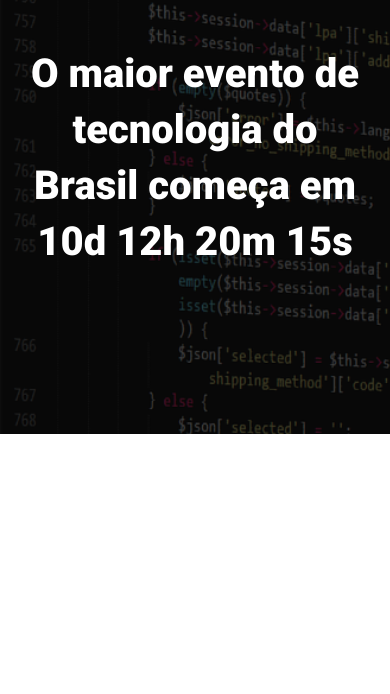
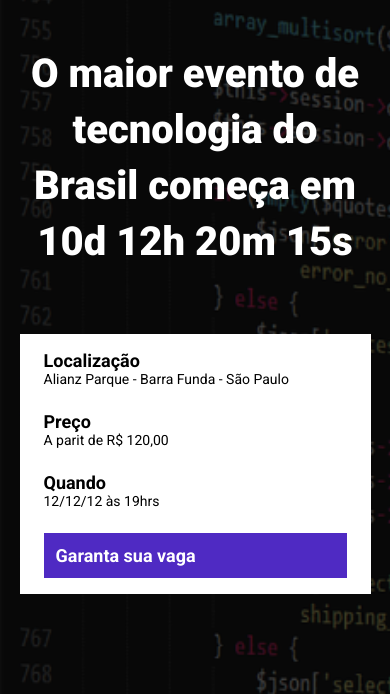
Before and after one commit to bcadore/EBAC_Talks, a website built with Parcel: page src/index.html in a window 390 px wide. Shown: the part 162-856 px from the top of the page. Built offline with nearby package versions, Linux system fonts and the light colour scheme.

Commit message:
Adicionando a barra de informação

```diff
--- a/src/index.html
+++ b/src/index.html
@@ -21,6 +21,23 @@
         <p class="hero__text">
           O maior evento de tecnologia do Brasil começa em 10d 12h 20m 15s
         </p>
+        <div class="infos-bar">
+          <ul class="infos-bar__infos">
+            <li class="infos-bar__infos__item">
+              <b>Localização</b>
+              Alianz Parque - Barra Funda - São Paulo
+            </li>
+            <li class="infos-bar__infos__item">
+              <b>Preço</b>
+              A parit de R$ 120,00
+            </li>
+            <li class="infos-bar__infos__item">
+              <b>Quando</b>
+              12/12/12 às 19hrs
+            </li>
+          </ul>
+          <a href="#" class="button button--primary">Garanta sua vaga</a>
+        </div>
       </div>
     </header>
 
--- /dev/null
+++ b/src/styles/components/_buttons.scss
@@ -0,0 +1,23 @@
+.button {
+  padding: 12px;
+  font-size: 18px;
+  font-weight: bold;
+  text-decoration: none;
+  text-align: center;
+  white-space: nowrap;
+
+  &--primary {
+    color: #fff;
+    background-color: #4f2ac3;
+  }
+
+  @media (max-width: 640px) {
+    display: block;
+    width: 100%;
+  }
+
+  @media (max-width: 1024px) {
+    display: flex;
+    align-items: center;
+  }
+}
--- /dev/null
+++ b/src/styles/components/_infos_bar.scss
@@ -0,0 +1,40 @@
+.infos-bar {
+  padding: 16px 24px;
+  background-color: #fff;
+  display: flex;
+  justify-content: space-between;
+
+  &__infos {
+    display: flex;
+    gap: 40px;
+
+    &__item {
+      font-size: 14px;
+      color: #000;
+
+      b {
+        color: #000;
+        font-size: 18px;
+        display: block;
+      }
+    }
+  }
+
+  @media (max-width: 640px) {
+    display: block;
+
+    &__infos {
+      display: block;
+
+      &__item {
+        margin-bottom: 24px;
+      }
+    }
+  }
+
+  @media (max-width: 1024px) {
+    &__infos {
+      gap: 16px;
+    }
+  }
+}
--- a/src/styles/main.scss
+++ b/src/styles/main.scss
@@ -1,11 +1,14 @@
 @use "hero";
+@use "./components/infos_bar";
+@use "./components/buttons";
 
 * {
   margin: 0;
   padding: 0;
   box-sizing: border-box;
   font-family: Roboto, sans-serif;
-  color: #FFF;
+  color: #fff;
+  list-style: none;
 }
 
 .container {
```
